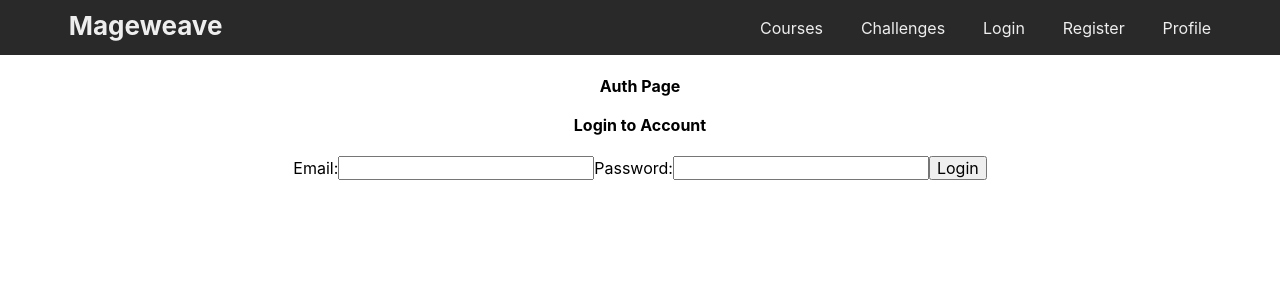
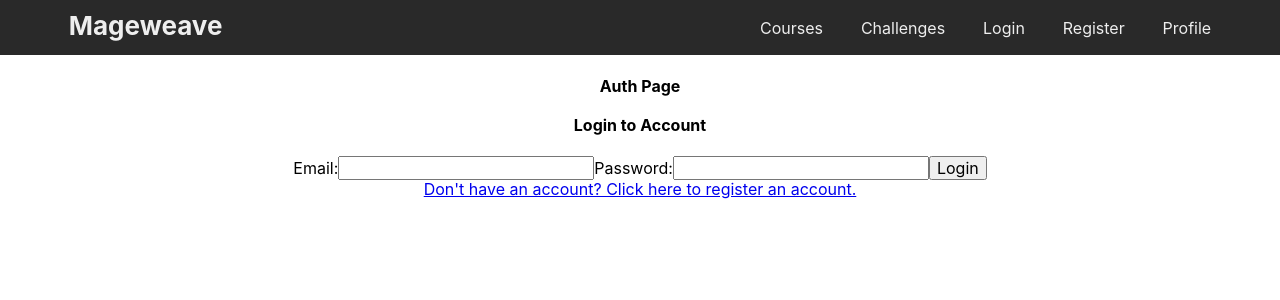
Before and after one commit to KevinKra/mageweave, a React (Create React App) app: page /login in a window 1280 px wide. Shown: the top 300 px of the page. Built offline with nearby package versions, Linux system fonts and the light colour scheme.

Commit message:
Add links to registration / login forms from respective inverse component

```diff
--- a/src/components/_global/forms/Login/LoginForm.js
+++ b/src/components/_global/forms/Login/LoginForm.js
@@ -1,4 +1,5 @@
 import React, { useState } from 'react';
+import { Link } from 'react-router-dom';
 import axios from 'axios';
 
 const LoginForm = () => {
@@ -35,7 +36,7 @@ const LoginForm = () => {
 	return (
 		<section className="LoginForm">
 			<h4>Login to Account</h4>
-			<form action="">
+			<form action="" onSubmit={(e) => handleSubmit(e)}>
 				<label htmlFor="email">Email:</label>
 				<input
 					type="email"
@@ -52,8 +53,11 @@ const LoginForm = () => {
 					onChange={(e) => handleChange(e)}
 					required
 				/>
-				<button onClick={(e) => handleSubmit(e)}>Login</button>
+				<button>Login</button>
 			</form>
+			<Link to="/register">
+				Don't have an account? Click here to register an account.
+			</Link>
 		</section>
 	);
 };
--- a/src/components/_global/forms/Registration/RegistrationForm.js
+++ b/src/components/_global/forms/Registration/RegistrationForm.js
@@ -1,4 +1,5 @@
 import React, { useState } from 'react';
+import { Link } from 'react-router-dom';
 import axios from 'axios';
 
 const RegistrationForm = () => {
@@ -79,6 +80,9 @@ const RegistrationForm = () => {
 				/>
 				<button>Register</button>
 			</form>
+			<Link to="/login">
+				Already have an account? Click here to login.
+			</Link>
 		</section>
 	);
 };
```
